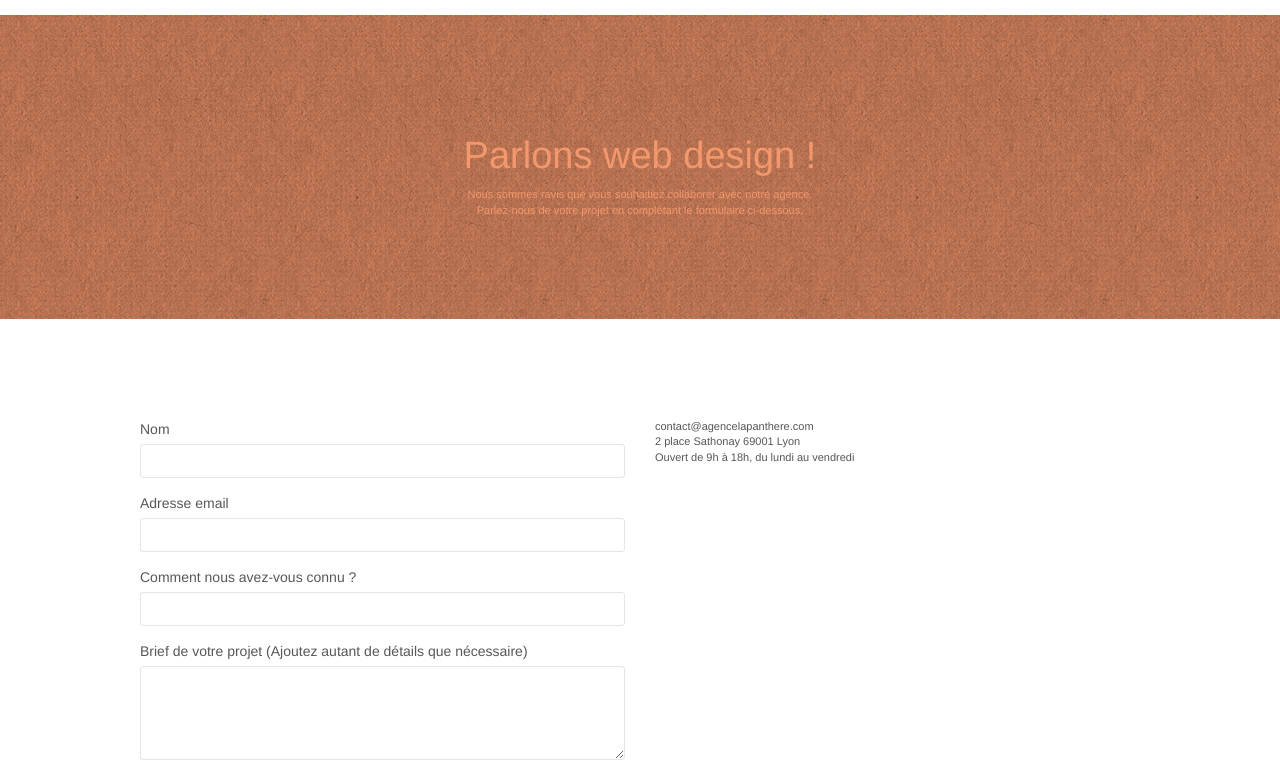
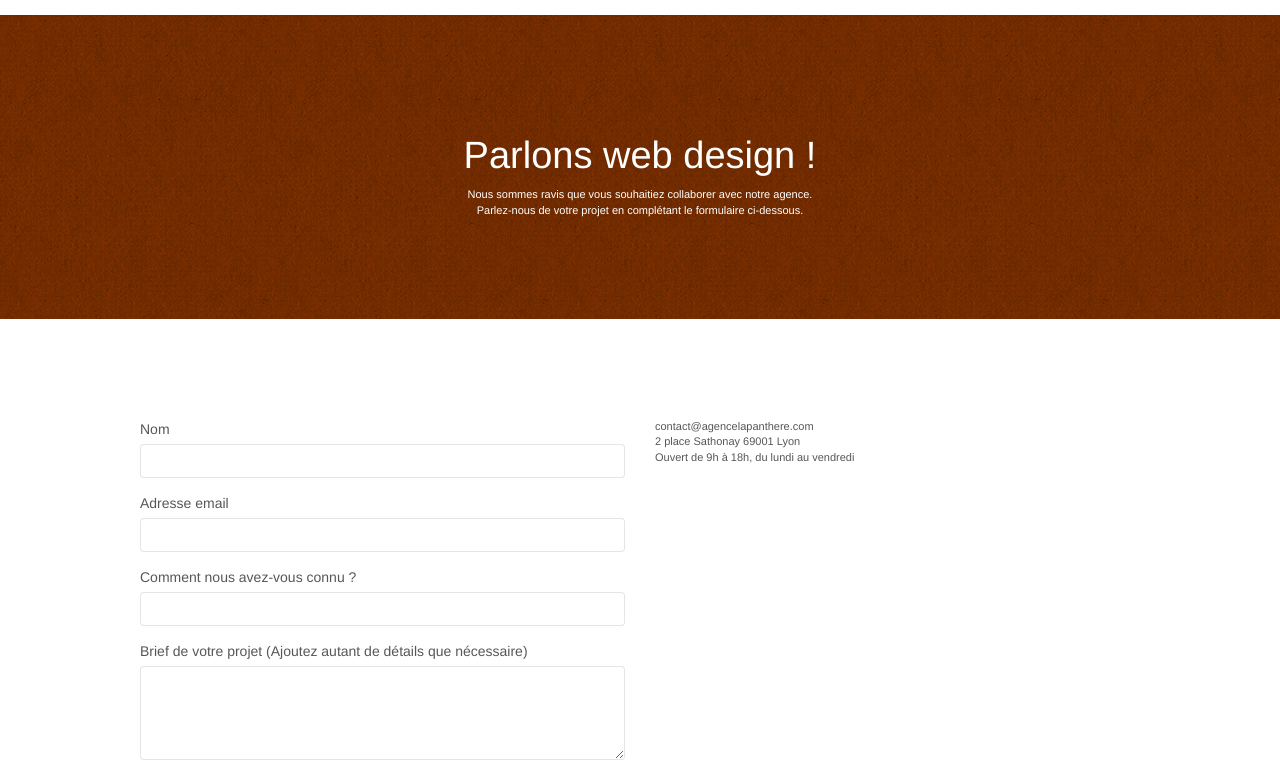
Before and after one commit to DRIDIaurelie/La-panthere, a plain HTML site: page page2.html in a window 1280 px wide. Shown: the part 77-839 px from the top of the page. Drawn offline with nearby package versions, Linux system fonts and the light colour scheme; files that its build step writes are made by us from their sources; a script that the page names is missing.

Commit message:
changement couleur

```diff
--- a/style.css
+++ b/style.css
@@ -771,11 +771,11 @@ h4 {
 }
 
 .bgc-atomic-tangerine {
-    background-color: #F3976C;
+    background-color: #973A00;
 }
 
 .tc-white {
-    color: #F3976C!important;
+    color: white!important;
 }
 
 .btn-atomic-tangerine {
@@ -784,7 +784,7 @@ h4 {
 }
 
 .btn-atomic-tangerine:hover {
-    background: #c27956!important;
+    background: #973A00 !important;
     color: #FFFFFF!important;
 }
 
```
